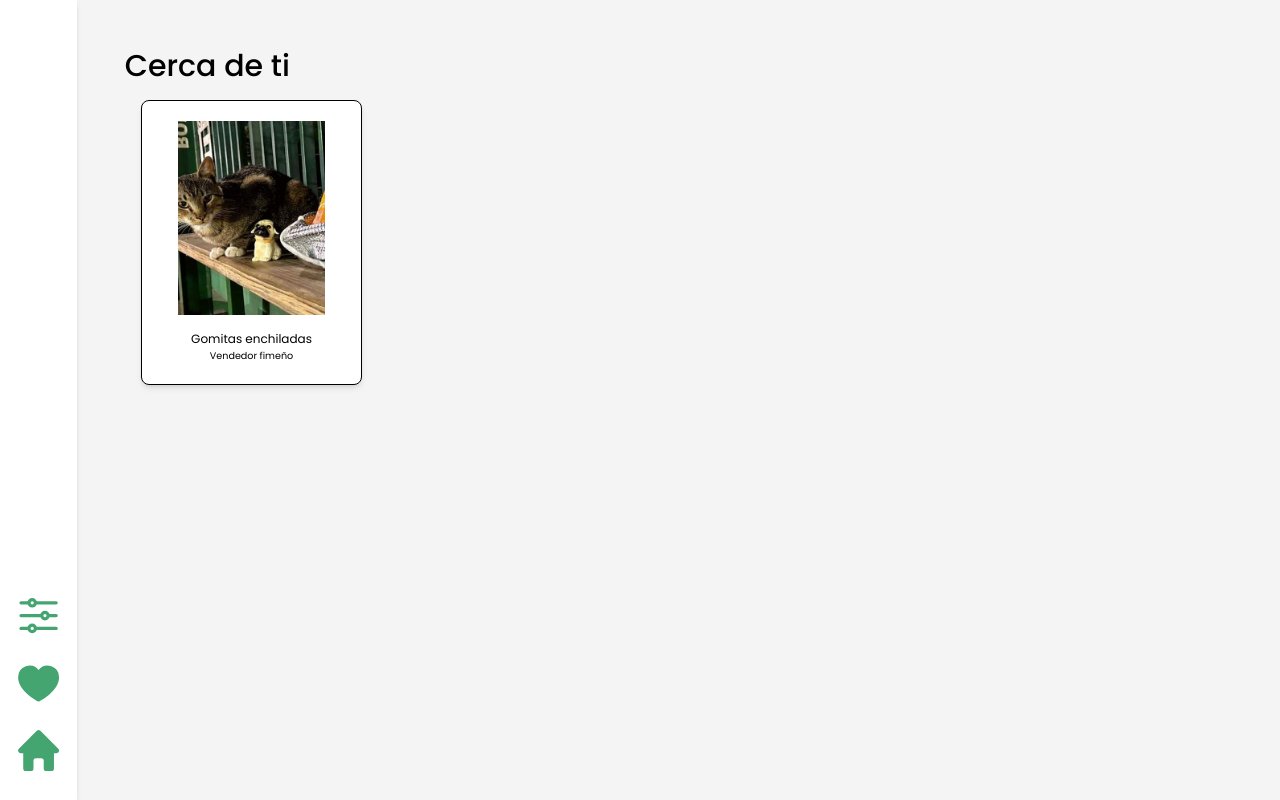
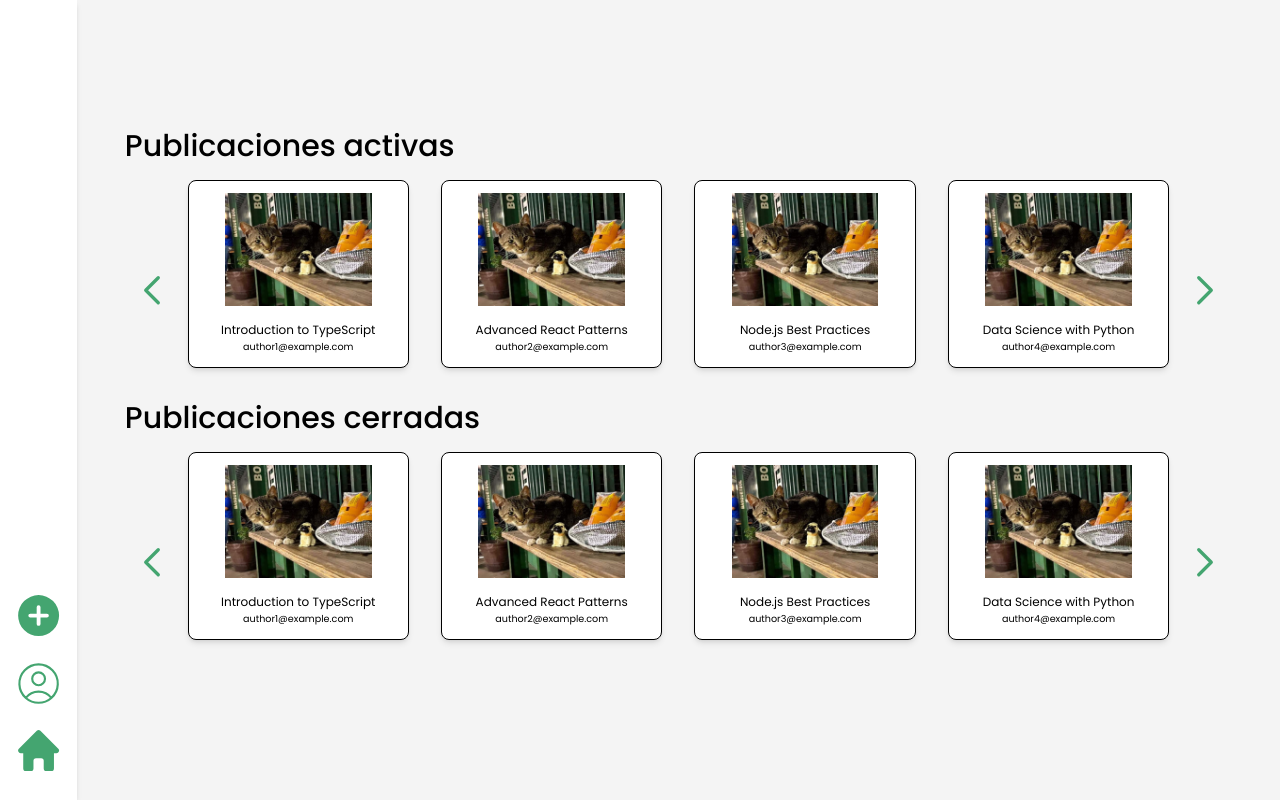
Before and after one commit to lcasass3/FIMEFOOD, a Vue app: page /app/home in a window 1280 px wide. Built offline with nearby package versions, Linux system fonts and the light colour scheme.

Commit message:
Se crea la pagina de inicio para vendedor
- Se crea la seccion de publicaciones activas y desactivas.
- Se crea el carrusel de publicaciones (paginacion).
- Se adaptan diseños en función del rol del usuario.

```diff
--- a/src/components/VButton.vue
+++ b/src/components/VButton.vue
@@ -1,6 +1,6 @@
 <script setup lang="ts">
 defineProps<{
-  type: 'primary' | 'outline'
+  type: 'primary' | 'outline' | 'redBtn'
 }>()
 </script>
 
@@ -10,7 +10,8 @@ defineProps<{
     :class="{
       'bg-secondary px-3 py-2 rounded-lg text-sm shadow': type === 'primary',
       'bg-inherit text-sm px-3 py-2 rounded-xl hover:border hover:border-secondary':
-        type === 'outline'
+        type === 'outline',
+      'bg-red-400 hover:bg-red-500 px-3 py-2 rounded-2xl text-sm shadow': type === 'redBtn'
     }"
   >
     <slot></slot>
--- a/src/components/VPublicationListItem.vue
+++ b/src/components/VPublicationListItem.vue
@@ -1,14 +1,42 @@
-<script setup lang="ts"></script>
+<script setup lang="ts">
+import { ref } from 'vue'
+import VPublicationModal from '@/components/VPublicationModal.vue'
+
+const props = defineProps<{
+  title: string
+  description: string
+  contact: string
+}>()
+
+const isOpen = ref(false)
+function openModal() {
+  isOpen.value = true
+}
+function closeModal() {
+  isOpen.value = false
+}
+</script>
 
 <template>
   <div
-    class="bg-white shadow-md border border-black p-3 w-[40%] md:w-1/5 h-1/4 lg:h-[45%] rounded-lg flex flex-col justify-center items-center cursor-pointer"
+    @click="openModal"
+    class="bg-white shadow-md border border-black p-3 w-[40%] md:w-1/5 h-1/4 lg:h-[45%] rounded-lg flex flex-col justify-center items-center cursor-pointer truncate mb-8 mx-4"
   >
     <img src="@/assets/images/gatoFime.jpg" alt="Gato" class="h-3/4 w-3/4 object-cover" />
 
-    <div class="text-xs flex flex-col items-center mt-4">
-      <p>Gomitas enchiladas</p>
-      <span><small>Vendedor fimeño</small></span>
+    <div class="text-xs flex flex-col items-center justify-center text-center mt-4 w-full">
+      <p class="w-full truncate">{{ props.title }}</p>
+      <span
+        ><small>{{ props.contact }}</small></span
+      >
     </div>
   </div>
+
+  <VPublicationModal
+    @close-modal="closeModal"
+    :is-main-modal-open="isOpen"
+    :title="props.title"
+    :description="props.description"
+    :contact="props.contact"
+  />
 </template>
--- a/src/components/VPublicationModal.vue
+++ b/src/components/VPublicationModal.vue
@@ -4,9 +4,16 @@ import router from '@/router'
 import FacebookIcon from '@/assets/icons/FacebookIcon.vue'
 import { XCircleIcon, ExclamationCircleIcon } from '@heroicons/vue/20/solid'
 import VReportSmallModal from './VReportSmallModal.vue'
+import { useUserStore } from '@/stores/useUserStore'
+import VButton from './VButton.vue'
+
+const user = useUserStore()
 
 const props = defineProps<{
   isMainModalOpen: boolean
+  title: string
+  description: string
+  contact: string
 }>()
 
 defineEmits<{
@@ -31,10 +38,13 @@ function closeSecondaryModal() {
     }"
   >
     <div @click="$emit('closeModal')" name="modal" class="fixed inset-0 bg-black opacity-50"></div>
-    <div class="modal-content relative bg-white rounded-[30px] shadow-lg w-1/2 max-w-xl h-4/5">
+    <div
+      class="modal-content relative bg-white rounded-[30px] shadow-lg w-1/2 max-w-4xl h-4/5 overflow-auto"
+    >
       <header class="relative h-[30%]">
         <!--Icons over img-->
         <ExclamationCircleIcon
+          v-if="user.roleId === 'customer'"
           class="text-primary h-8 cursor-pointer absolute z-50 top-2 right-12"
           @click="openSecondaryModal"
         />
@@ -58,7 +68,7 @@ function closeSecondaryModal() {
 
         <!--Title-->
         <div class="h-2/5 text-2xl font-medium px-8 flex items-end">
-          <h1 class="truncate">Gomitas enchiladas Fime</h1>
+          <h1 class="truncate">{{ props.title }}</h1>
         </div>
       </header>
 
@@ -74,29 +84,28 @@ function closeSecondaryModal() {
           <!--Body description and contact-->
           <div class="h-[90%] overflow-auto">
             <p class="text-sm">
-              Lorem ipsum dolor, sit amet consectetur adipisicing elit. Eaque veniam eum harum
-              maiores, est voluptates sequi soluta nisi. Sapiente animi pariatur est culpa sint
-              beatae voluptates ut magni unde minus! Lorem ipsum dolor sit amet, consectetur
-              adipisicing elit. Voluptas optio odio voluptatibus saepe iure deserunt culpa,
-              voluptatem modi ab? Quia maiores saepe quidem reiciendis nulla molestiae vitae impedit
-              voluptatem necessitatibus.
+              {{ props.description }}
             </p>
           </div>
           <div class="h-[10%] flex items-center">
             <FacebookIcon class="h-4/5 w-fit mr-3" />
-            <p class="text-xs">Contactooo</p>
+            <p class="text-xs">{{ props.contact }}</p>
           </div>
         </div>
       </div>
 
-      <footer class="relative h-[10%] rounded-b-[30px] px-8 py-3 flex items-start">
+      <footer class="relative h-[10%] rounded-b-[30px] px-8 flex items-start">
         <!--Footer-->
-        <p class="text-xs">
+        <p v-if="user.roleId === 'customer'" class="text-xs">
           Vendido por:
           <span class="cursor-pointer" @click="router.push({ path: '/perfil-vendedor' })"
             >Fimeño</span
           >
         </p>
+
+        <VButton v-if="user.roleId === 'seller'" type="redBtn" class="relative"
+          >Desactivar Publicación</VButton
+        >
       </footer>
     </div>
   </div>
--- a/src/layouts/InAppLayout.vue
+++ b/src/layouts/InAppLayout.vue
@@ -43,7 +43,7 @@ function closeModal() {
       v-if="user.roleId === 'seller'"
     />
     <UserCircleIcon
-      class="w-2/3 text-primary my-2 cursor-pointer"
+      class="w-2/3 text-primary my-2 cursor-pointer stroke-1"
       v-if="user.roleId === 'seller'"
     />
     <HomeIcon
@@ -53,7 +53,7 @@ function closeModal() {
     />
   </aside>
 
-  <main class="w-11/12 lg:w-[94%] h-screen absolute right-0">
+  <main class="w-11/12 lg:w-[94%] h-screen max-h-[100vh] absolute right-0 overflow-auto">
     <RouterView />
   </main>
 </template>
--- a/src/pages/Home/seller/SellerHomePage.vue
+++ b/src/pages/Home/seller/SellerHomePage.vue
@@ -1,3 +1,14 @@
+<script setup lang="ts">
+import PublicationsCarrousel from './components/PublicationsCarrousel.vue'
+</script>
+
 <template>
-  <h1>Seller home</h1>
+  <main class="px-12 py-12 h-full w-full flex items-center">
+    <div class="h-fit w-full">
+      <h1 class="text-3xl font-medium mb-4">Publicaciones activas</h1>
+      <PublicationsCarrousel />
+      <h1 class="text-3xl font-medium mb-4">Publicaciones cerradas</h1>
+      <PublicationsCarrousel />
+    </div>
+  </main>
 </template>
--- /dev/null
+++ b/src/pages/Home/seller/components/PublicationsCarrousel.vue
@@ -0,0 +1,116 @@
+<script setup lang="ts">
+import { ref, computed } from 'vue'
+import { ChevronLeftIcon, ChevronRightIcon } from '@heroicons/vue/24/outline'
+import VPublicationListItem from '@/components/VPublicationListItem.vue'
+
+const doomiePublis = ref([
+  {
+    title: 'Introduction to TypeScript',
+    description:
+      'A comprehensive guide for TypeScript beginners, covering fundamental concepts, advanced features, and practical examples. This book is suitable for both front-end and back-end developers looking to enhance their JavaScript skills with TypeScript. Written by an experienced developer with a passion for clean and maintainable code.',
+    contact: 'author1@example.com'
+  },
+  {
+    title: 'Advanced React Patterns',
+    description:
+      'Exploring advanced patterns and techniques in React development, this book dives deep into topics like render props, higher-order components, and hooks. With real-world examples and case studies, readers will gain a solid understanding of how to architect complex React applications. Authored by a React expert with years of industry experience.',
+    contact: 'author2@example.com'
+  },
+  {
+    title: 'Node.js Best Practices',
+    description:
+      'Discover tips and best practices for writing efficient Node.js code that scales. From asynchronous programming to handling errors, this book covers the essential aspects of Node.js development. Suitable for both beginners and experienced developers, it provides insights into building robust and performant server-side applications. Reach out to the author for expert advice and clarifications.',
+    contact: 'author3@example.com'
+  },
+  {
+    title: 'Data Science with Python',
+    description:
+      'Embark on a journey into the world of data science using Python and popular libraries like Pandas, NumPy, and Scikit-learn. This hands-on guide includes practical examples and projects, allowing readers to apply data science techniques to real-world problems. Written by a data scientist with a passion for sharing knowledge and empowering others in the field.',
+    contact: 'author4@example.com'
+  },
+  {
+    title: 'Responsive Web Design',
+    description:
+      'Learn the art of designing websites that seamlessly adapt to various screen sizes and devices. This book covers responsive design principles, CSS media queries, and mobile-first strategies. Whether you are a beginner or an experienced web developer, this guide will enhance your skills in creating user-friendly and visually appealing websites. Connect with the author for additional insights.',
+    contact: 'author5@example.com'
+  },
+  {
+    title: 'Cybersecurity Essentials',
+    description:
+      "Get a comprehensive overview of essential concepts in cybersecurity, including encryption, network security, and incident response. This book is suitable for both beginners and IT professionals looking to strengthen their cybersecurity knowledge. Written by a seasoned cybersecurity expert, it provides practical insights and recommendations to enhance your organization's security posture.",
+    contact: 'author6@example.com'
+  },
+  {
+    title: 'GraphQL Fundamentals',
+    description:
+      'Understand the basics of GraphQL for modern API development. This book covers schema design, queries, mutations, and best practices for building scalable and flexible APIs. Whether you are a front-end developer or an API designer, this guide will equip you with the knowledge to leverage GraphQL effectively. Reach out to the author for additional guidance and expert advice.',
+    contact: 'author7@example.com'
+  },
+  {
+    title: 'Mobile App Development with Flutterrrrrrrr',
+    description:
+      'Dive into the world of cross-platform mobile app development using Flutter and Dart. This hands-on guide includes building UIs, handling state, and integrating with backend services. Suitable for both beginners and experienced developers, it provides a practical approach to creating beautiful and performant mobile apps. Connect with the author for further insights and assistance.',
+    contact: 'author8@example.com'
+  },
+  {
+    title: 'Machine Learning in Finance',
+    description:
+      'Explore the application of machine learning techniques to financial data analysis. This book covers predictive modeling, algorithmic trading, and risk management using machine learning. Whether you are a finance professional or a data scientist, this guide will enhance your understanding of the intersection between machine learning and finance. Contact the author for expert consultations.',
+    contact: 'author9@example.com'
+  },
+  {
+    title: 'UX/UI Design Principles',
+    description:
+      'Master the essential principles for creating user-friendly and visually appealing designs. This comprehensive guide covers user experience (UX) and user interface (UI) design, including usability testing and design thinking. Whether you are a designer or a developer, this book will enhance your skills in creating delightful and effective user interfaces. Connect with the author for additional design insights and guidance.',
+    contact: 'author10@example.com'
+  }
+])
+
+const publicationsPerPage = 4
+const currentPage = ref(1)
+
+const totalPages = computed(() => Math.ceil(doomiePublis.value.length / publicationsPerPage))
+
+const paginatedPublications = computed(() => {
+  const startIndex = (currentPage.value - 1) * publicationsPerPage
+  const endIndex = startIndex + publicationsPerPage
+  return doomiePublis.value.slice(startIndex, endIndex)
+})
+
+const nextPage = () => {
+  if (currentPage.value < totalPages.value) {
+    currentPage.value++
+  } else if (currentPage.value === totalPages.value) {
+    currentPage.value = 1
+  }
+}
+
+const prevPage = () => {
+  if (currentPage.value > 1) {
+    currentPage.value--
+  } else if (currentPage.value === 1) {
+    currentPage.value = totalPages.value
+  }
+}
+</script>
+<template>
+  <div class="h-[45%] w-full flex publications-center justify-center flex-wrap overflow-y-auto">
+    <ChevronLeftIcon
+      @click="prevPage"
+      class="w-10 stroke-primary stroke-2 cursor-pointer"
+      :disabled="currentPage === 1"
+    />
+    <VPublicationListItem
+      v-for="(publi, key) in paginatedPublications"
+      :key="key"
+      :title="publi.title"
+      :description="publi.description"
+      :contact="publi.contact"
+    />
+    <ChevronRightIcon
+      @click="nextPage"
+      class="w-10 stroke-primary stroke-2 cursor-pointer"
+      :disabled="currentPage === totalPages"
+    />
+  </div>
+</template>
--- a/src/stores/useUserStore.ts
+++ b/src/stores/useUserStore.ts
@@ -3,7 +3,7 @@ import { ref } from 'vue'
 
 export const useUserStore = defineStore('user', () => {
     const userId = ref('2057279')
-    const roleId = ref('customer')
+    const roleId = ref('seller')
     const userContact = ref('https://')
     const userName = ref('Leon Casas')
     const userEmail = ref('leon.csaenz@gmail.com')
```
